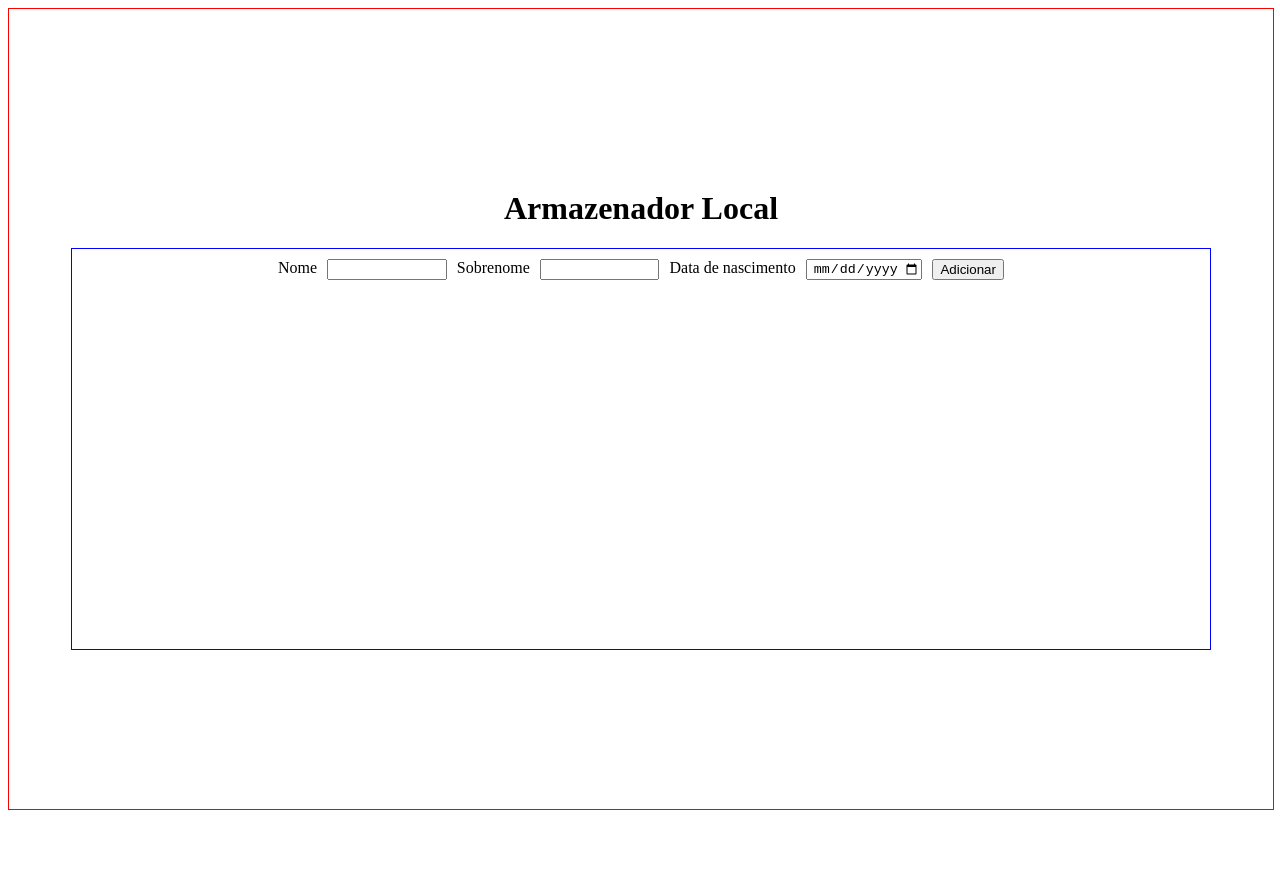
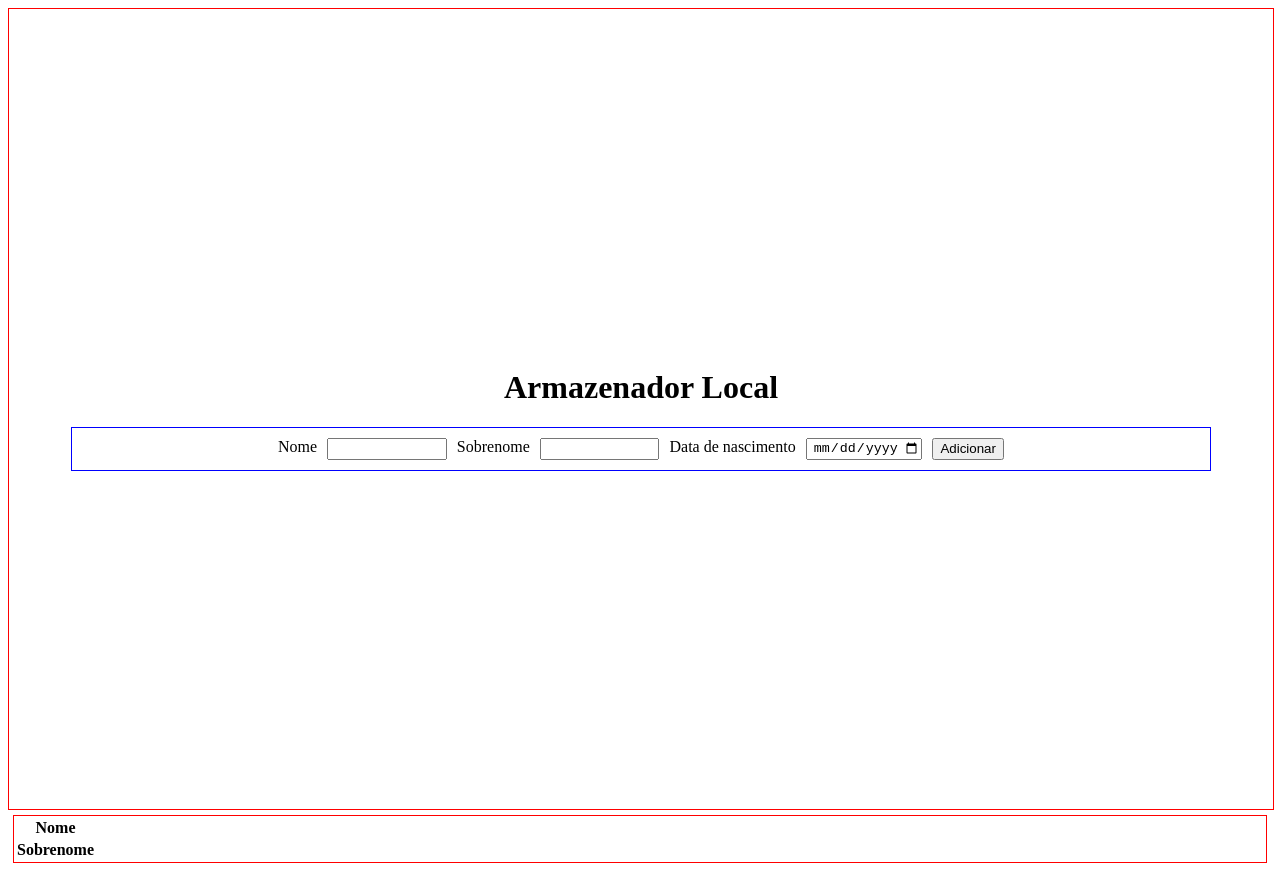
Before and after one commit to luvsscorpius/ArmazenadorLocal, a React (Create React App) app in the folder frontend/: page / in a window 1280 px wide. Before the commit the page ends 818 px from the top, so only its background shows below. Built offline with nearby package versions, Linux system fonts and the light colour scheme.

Commit message:
feat(grid): creating component grid

```diff
--- a/frontend/src/App.js
+++ b/frontend/src/App.js
@@ -1,10 +1,12 @@
 import React from 'react'
 import Main from './Components/Main/Main';
+import Grid from './Components/Grid/Grid';
 
 function App() {
   return (
     <>
       <Main/>
+      <Grid/>
     </>
   );
 }
--- /dev/null
+++ b/frontend/src/Components/Grid/Grid.jsx
@@ -0,0 +1,22 @@
+import React from "react";
+import * as G from './Styles'
+
+const Grid = () => {
+    return (
+        <G.GridContainer>
+            <G.Table>
+                <G.Thead>
+                    <G.Tr>
+                        <G.Th>Nome</G.Th>
+                    </G.Tr>
+
+                    <G.Tr>
+                        <G.Th>Sobrenome</G.Th>
+                    </G.Tr>
+                </G.Thead>
+            </G.Table>
+        </G.GridContainer>
+    )
+}
+
+export default Grid
--- /dev/null
+++ b/frontend/src/Components/Grid/Styles.jsx
@@ -0,0 +1,26 @@
+import styled from 'styled-components'
+
+export const GridContainer = styled.div`
+    border: 1px solid red;
+    height: 100%;
+    margin: 5px;
+    display: flex;
+    flex-direction: row;
+`
+
+export const Table = styled.table``
+
+// Utilizada para definir a area do cabeçalho
+export const Thead = styled.thead``
+
+// Utilizada para definir a area do corpo da tabela
+export const Tbody = styled.tbody``
+
+// Outra forma de definir uma coluna (mas diferente do td é utilizada apenas para cabeçalho)
+export const Th = styled.th``
+
+// Td cria uma coluna para inserção de conteúdos
+export const Td = styled.td``
+
+// Tr é utilizada para definir linhas em tabelas
+export const Tr = styled.tr``
--- a/frontend/src/Components/Main/Main.jsx
+++ b/frontend/src/Components/Main/Main.jsx
@@ -1,5 +1,6 @@
 import React from "react";
 import * as C from './Styles'
+import Grid from "../Grid/Grid";
 
 const Main = () => {
     return (
@@ -19,6 +20,7 @@ const Main = () => {
                         <C.Button>Adicionar</C.Button>
 
                     </C.Form>
+
                 </C.Content>
         </C.Main>
     )
--- a/frontend/src/Components/Main/Styles.jsx
+++ b/frontend/src/Components/Main/Styles.jsx
@@ -14,8 +14,9 @@ export const Title = styled.h1``
 
 export const Content = styled.div`
     border: 1px solid blue;
-    height: 50vh;
     width: 90%;
+    display: flex;
+    flex-direction: column;
 `
 
 export const Form = styled.form`
```
